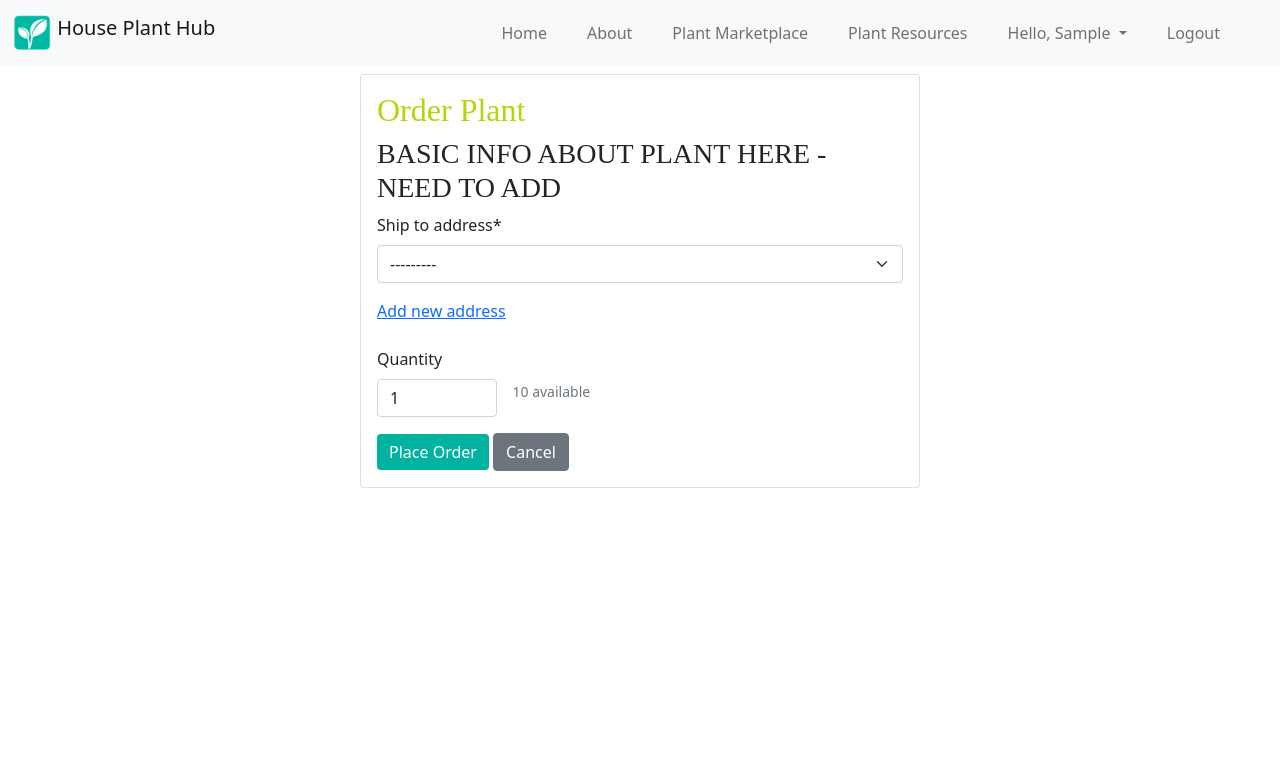
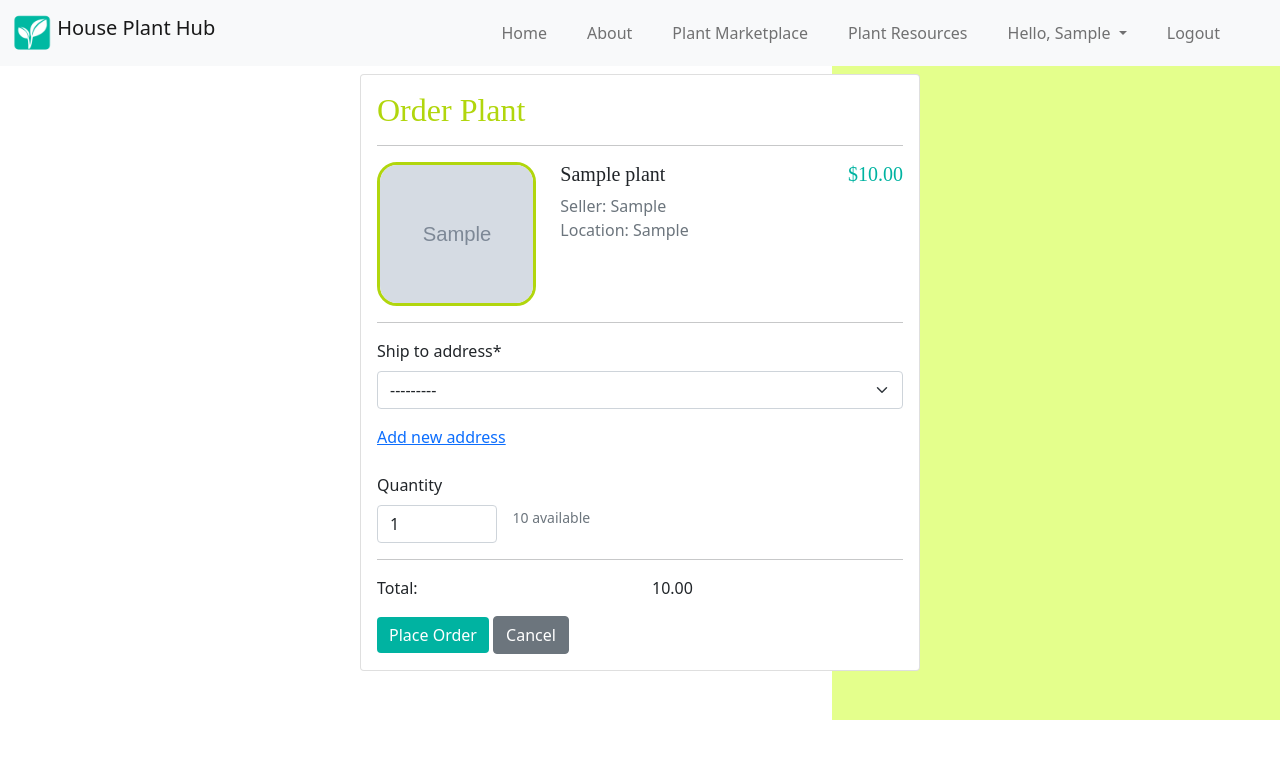
Before and after one commit to Harmony222/house-plant-bst, a Django app: page /order/create/1/ in a window 1280 px wide. Shown: the top 759 px of the page. Run offline with Django 4.2, Linux system fonts and the light colour scheme; a user stored in the database is signed in; tables that the repository leaves empty hold one stand-in row (values such as "Sample post"); grey boxes marked "Sample" are stand-in pictures; some libraries are stand-ins or nearby versions.

Commit message:
add plant info to Order Plant form

```diff
--- a/static/styles/plant_marketplace.css
+++ b/static/styles/plant_marketplace.css
@@ -11,7 +11,9 @@ img.card-img-top.marketplace-plant-img {
     object-fit: cover;
 }
 
-h6.plant-price {
+h6.plant-price,
+h5.plant-price,
+span.unit-price {
     color: #00b3a1;
 }
 
--- a/templates/order/order_create.html
+++ b/templates/order/order_create.html
@@ -11,8 +11,30 @@
     <div class="card-body">
         <h2><span class="h-text">{{ title }}</span></h2>
         <div>
-            <h3>BASIC INFO ABOUT PLANT HERE - NEED TO ADD</h3>
+            <hr>
+            <div class="row">
+                <div class="col-4">
+                    <img class="card-img-top marketplace-plant-img" src="{% if userplant.image_url != '' %} {{ userplant.image_url}} {% else %} {% static 'images/default_userplant_image.png' %} {% endif %}" alt="Card image cap">
+                </div>
+                <div class="col-5">
+                    <div class="row">
+                        <h5>{{ userplant.plant.scientific_name|capfirst }}</h5>
+                    </div>
+                    <div class="row">
+                        <p class="text-muted">
+                            Seller: {{ userplant.user|capfirst }}<br>
+                            Location: {{ userplant.user.location|capfirst }}
+                        </p>
+                    </div>
+                </div>
+                <div class="col d-flex justify-content-end">
+                    <h5 class="plant-price">$<span id="unit-price">{{ userplant.unit_price }}</span></h5>
+                </div>
+            </div>
         </div>
+        <hr>
+
+
         <form action="" method="post">
             <div>
 
@@ -43,6 +65,18 @@
                     </div>
                 {% endfor %}
             </table>
+
+            <!-- Show running total for Order -->
+            <hr>
+            <div class="row">
+                <div class="col">
+                    <p>Total:</p>
+                </div>
+                <div class="col">
+                    <p id="running_total">{{ userplant.unit_price }}</p>
+                </div>
+            </div>
+
             {% if not update %}
             <button type="submit" class="btn btn-primary custom-btn">Place Order</button>
             <button type="button" class="btn btn-secondary" onclick="goBack()">Cancel</button>
@@ -54,6 +88,9 @@
         </form>
     </div>
 </div>
+
+<!-- Decorative green block div in background -->
+<div class="decorative-bg-div"></div>
 
 <script type="text/javascript">
     function updateQuantityMax() {
@@ -78,4 +115,6 @@
         window.history.back();
     }
 </script>
+
+
 {% endblock %}
```
